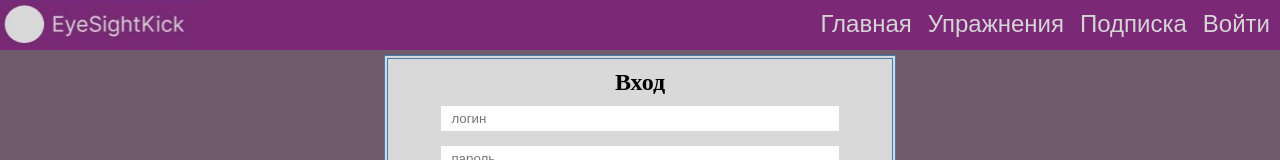
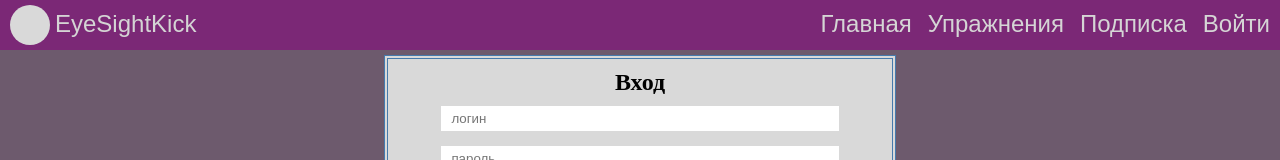
Before and after one commit to MatveyOleynikov/matveyoleynikov.github.io, a plain HTML site: page login.html in a window 1280 px wide. Shown: the top 160 px of the page. Drawn offline with Linux system fonts and the light colour scheme.

Commit message:
Put logo in all html

```diff
--- a/login.html
+++ b/login.html
@@ -11,7 +11,12 @@
     <header class="header">
         <nav class="navigation">
             <div class="icon">
-                <img src="images/icon.jpg" alt="иконка">
+                <a href="index.html" class="nav_block">
+                    <div id="circle"></div>
+                    <ul class="logo">
+                        EyeSightKick
+                    </ul>
+                </a>
             </div>
             <ul class="main-menu">
                 <li><a href="index.html" class="nav_block">Главная</a></li>
```
Also changed, not shown: index.html (+0 -1 lines), registration.html (+6 -1 lines), subscription.html (+6 -1 lines), trains.html (+6 -1 lines).
